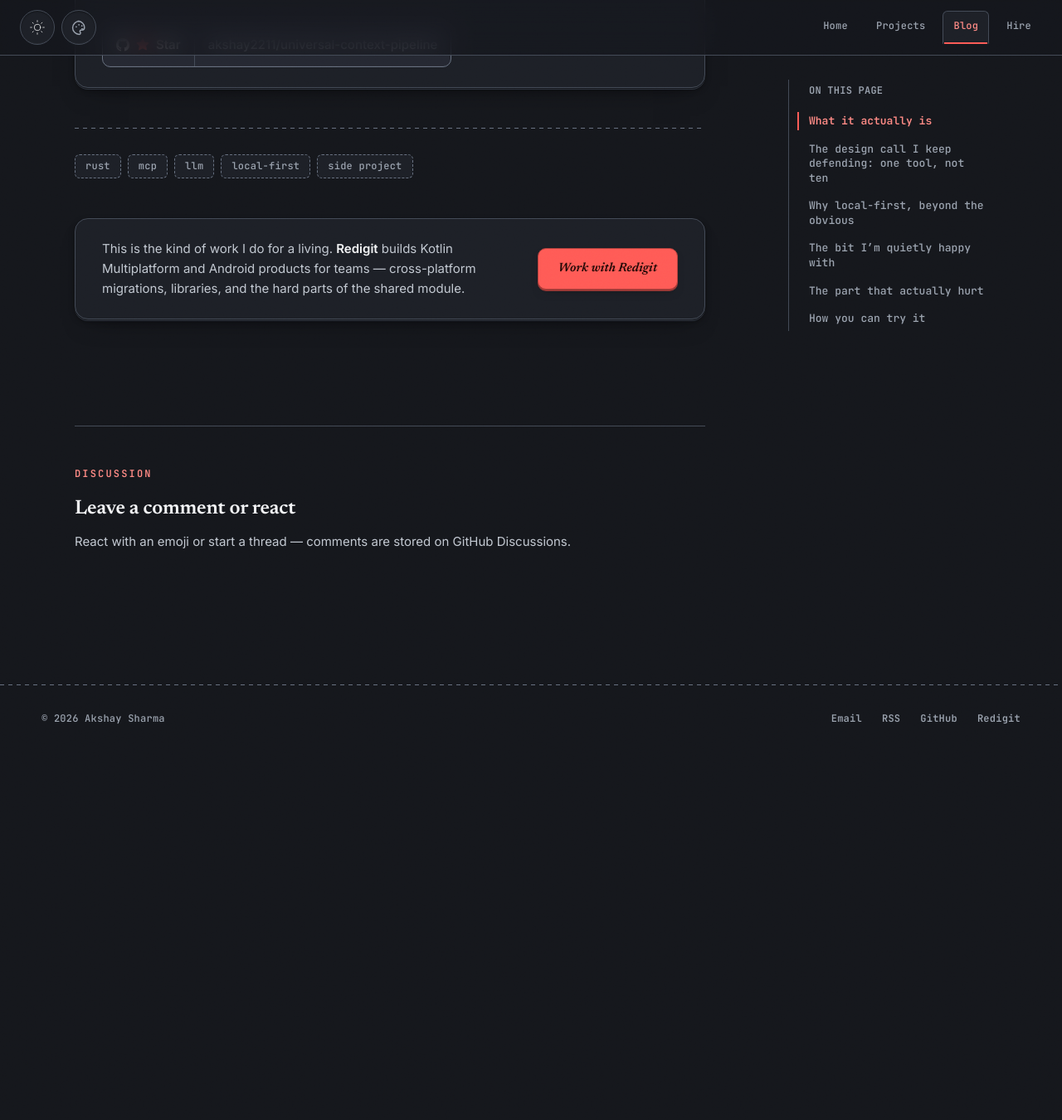
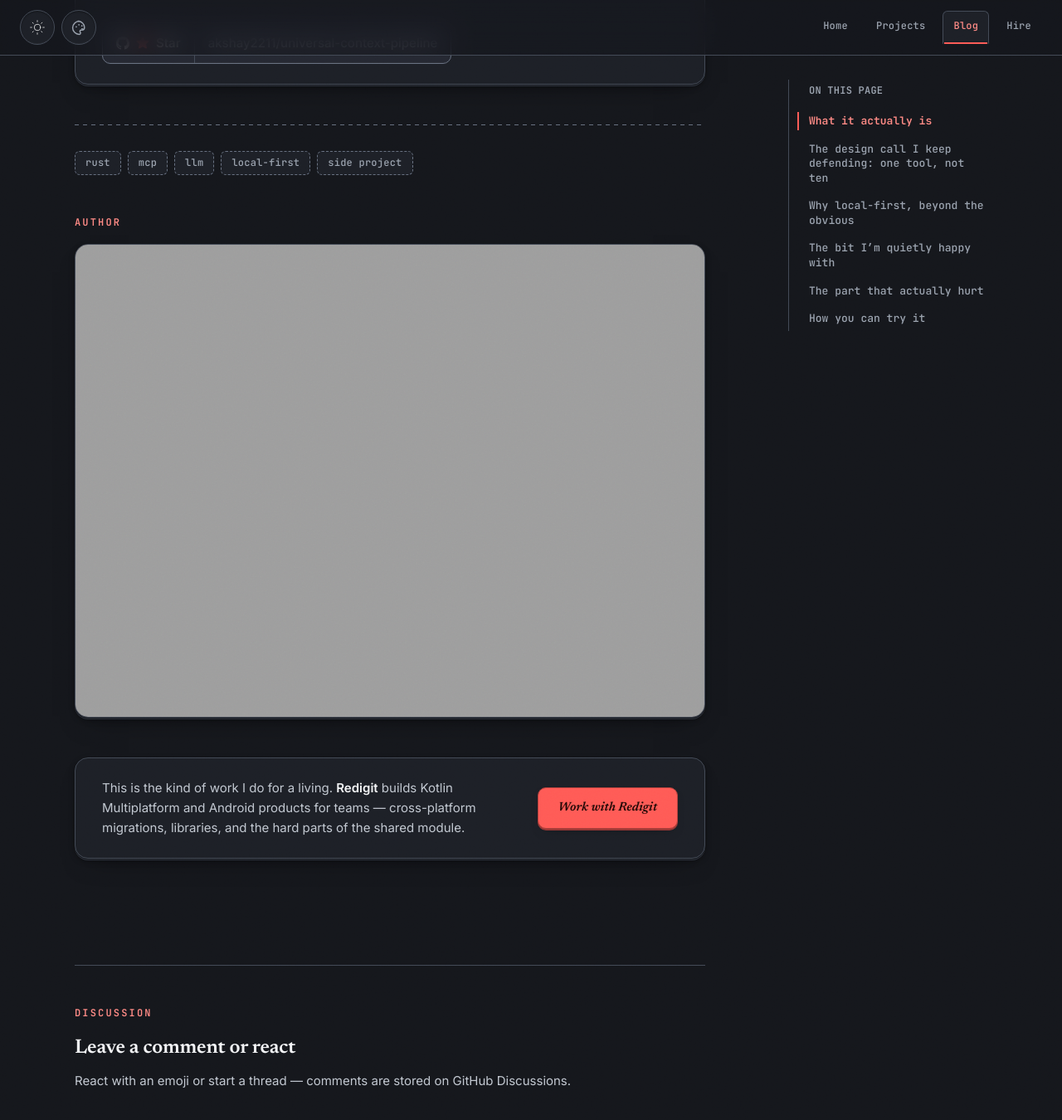
Before and after one commit to akshay2211/akshay2211.github.io, a Jekyll site: the page built from _posts/2026-06-28-ucp-local-mcp-for-claude.md, in a window 1280 px wide and 1400 px high, scrolled down 4856 px. Shown: the top 1350 px of the window at 83% size. Built offline with Jekyll 4.4.1, drawn with Linux system fonts in a browser that asks for light colours; comment, search, counter and statistics services are not loaded; before the commit the page ends 5765 px from its top, so only the background shows below that.

Commit message:
feat: author card on posts + frontmatter-driven repo star CTA
- Add an author footer below every post: eyebrow label plus the live
  statsvg_rs profile card, framed like the hero image and linked to GitHub
- Replace the hidden author meta with schema.org Person microdata
- Extract the hand-pasted repo star CTA into _includes/repo-star-cta.html,
  rendered automatically when a post sets 'repo:' in frontmatter
- Migrate UCP, statsvg_rs and DrawBox posts to the new frontmatter keys
  and add the CTA to the Foyer post

```diff
--- /dev/null
+++ b/_includes/repo-star-cta.html
@@ -0,0 +1,17 @@
+{% assign repo_name = page.repo | split: "/" | last %}
+<aside class="repo-star-cta">
+  <div class="repo-star-cta-text">
+    <p class="eyebrow">{{ page.repo_cta_eyebrow | default: "Found this useful?" }}</p>
+    {% if page.repo_cta %}{{ page.repo_cta | markdownify }}{% else %}
+    <p>If <strong>{{ repo_name }}</strong> ends up being useful to you, a star on GitHub is the easiest way to say thanks — and it helps other people discover it.</p>
+    {% endif %}
+  </div>
+  <a class="repo-star-button" href="https://github.com/{{ page.repo }}" target="_blank" rel="noopener" aria-label="Star {{ repo_name }} on GitHub">
+    <span class="repo-star-button-action">
+      <svg class="gh-icon" viewBox="0 0 16 16" aria-hidden="true"><path d="M8 0C3.58 0 0 3.58 0 8a8 8 0 0 0 5.47 7.59c.4.07.55-.17.55-.38 0-.19-.01-.82-.01-1.49-2.01.37-2.53-.49-2.69-.94-.09-.23-.48-.94-.82-1.13-.28-.15-.68-.52-.01-.53.63-.01 1.08.58 1.23.82.72 1.21 1.87.87 2.33.66.07-.52.28-.87.51-1.07-1.78-.2-3.64-.89-3.64-3.95 0-.87.31-1.59.82-2.15-.08-.2-.36-1.02.08-2.12 0 0 .67-.21 2.2.82.64-.18 1.32-.27 2-.27.68 0 1.36.09 2 .27 1.53-1.04 2.2-.82 2.2-.82.44 1.1.16 1.92.08 2.12.51.56.82 1.27.82 2.15 0 3.07-1.87 3.75-3.65 3.95.29.25.54.73.54 1.48 0 1.07-.01 1.93-.01 2.2 0 .21.15.46.55.38A8.013 8.013 0 0 0 16 8c0-4.42-3.58-8-8-8Z"/></svg>
+      <svg class="star-icon" viewBox="0 0 16 16" aria-hidden="true"><path d="M8 .25a.75.75 0 0 1 .673.418l1.882 3.815 4.21.612a.75.75 0 0 1 .416 1.279l-3.046 2.97.719 4.192a.75.75 0 0 1-1.088.791L8 12.347l-3.766 1.98a.75.75 0 0 1-1.088-.79l.72-4.194L.818 6.374a.75.75 0 0 1 .416-1.28l4.21-.611L7.327.668A.75.75 0 0 1 8 .25Z"/></svg>
+      Star
+    </span>
+    <span class="repo-star-button-repo">{{ page.repo }}</span>
+  </a>
+</aside>
--- a/_layouts/post.html
+++ b/_layouts/post.html
@@ -24,16 +24,23 @@ layout: default
         <div class="post-content" id="post-content" itemprop="articleBody">
             {{ content }}
         </div>
+        {% if page.repo %}{% include repo-star-cta.html %}{% endif %}
         {% if page.tags and page.tags.size > 0 %}
         <ul class="post-tags" aria-label="Topics">
             {% for tag in page.tags %}<li>{{ tag }}</li>{% endfor %}
         </ul>
         {% endif %}
+        <footer class="post-author" aria-label="About the author" itemprop="author" itemscope itemtype="https://schema.org/Person">
+            <p class="eyebrow">Author</p>
+            <meta itemprop="name" content="{{ page.author | default: site.author.name }}">
+            <a class="post-author-card" href="https://github.com/akshay2211" rel="author noopener" target="_blank" aria-label="{{ site.author.name }} on GitHub" itemprop="url">
+                <img src="https://ak1.io/statsvg_rs/profile.svg" alt="Live GitHub profile card for {{ site.author.name }} — stats, top languages and pinned repositories" loading="lazy" decoding="async">
+            </a>
+        </footer>
         <aside class="post-hire" aria-label="Work with Redigit">
             <p class="post-hire-text">This is the kind of work I do for a living. <strong>Redigit</strong> builds Kotlin Multiplatform and Android products for teams — cross-platform migrations, libraries, and the hard parts of the shared module.</p>
             <a class="post-hire-cta" href="{{ '/hire/' | relative_url }}">Work with Redigit</a>
         </aside>
-        <meta itemprop="author" content="{{ page.author | default: site.author.name }}">
         <meta itemprop="dateModified" content="{{ page.last_modified_at | default: page.date | date_to_xmlschema }}">
     </article>
     <aside class="post-toc" aria-label="On this page">
--- a/_posts/2026-06-28-ucp-local-mcp-for-claude.md
+++ b/_posts/2026-06-28-ucp-local-mcp-for-claude.md
@@ -99,18 +101,3 @@ Restart Claude Desktop. Ask it something grounded in your indexed folders. The r
 If you want the conversation-memory unlock too, export your Claude history from `claude.ai/settings/data-privacy-controls` and run `ucp-local ingest-conversations ~/Downloads/claude-export/conversations.json`. Every future Claude session now has access to every past one. That, more than anything else UCP does, is the part I didn't realise I wanted until I had it.
 
 The full README, MCP configs for Cursor and LM Studio, and the positioning doc are all on [GitHub](https://github.com/akshay2211/universal-context-pipeline). v0.1 is on [crates.io](https://crates.io/crates/ucp-local) as `ucp-local`.
-
-<aside class="repo-star-cta">
-  <div class="repo-star-cta-text">
-    <p class="eyebrow">Found this useful?</p>
-    <p>If <strong>UCP</strong> ends up grounding your Claude or Cursor sessions, a star on GitHub is the easiest way to say thanks — and it helps other folks in privacy-sensitive workflows find it.</p>
-  </div>
-  <a class="repo-star-button" href="https://github.com/akshay2211/universal-context-pipeline" target="_blank" rel="noopener" aria-label="Star universal-context-pipeline on GitHub">
-    <span class="repo-star-button-action">
-      <svg class="gh-icon" viewBox="0 0 16 16" aria-hidden="true"><path d="M8 0C3.58 0 0 3.58 0 8a8 8 0 0 0 5.47 7.59c.4.07.55-.17.55-.38 0-.19-.01-.82-.01-1.49-2.01.37-2.53-.49-2.69-.94-.09-.23-.48-.94-.82-1.13-.28-.15-.68-.52-.01-.53.63-.01 1.08.58 1.23.82.72 1.21 1.87.87 2.33.66.07-.52.28-.87.51-1.07-1.78-.2-3.64-.89-3.64-3.95 0-.87.31-1.59.82-2.15-.08-.2-.36-1.02.08-2.12 0 0 .67-.21 2.2.82.64-.18 1.32-.27 2-.27.68 0 1.36.09 2 .27 1.53-1.04 2.2-.82 2.2-.82.44 1.1.16 1.92.08 2.12.51.56.82 1.27.82 2.15 0 3.07-1.87 3.75-3.65 3.95.29.25.54.73.54 1.48 0 1.07-.01 1.93-.01 2.2 0 .21.15.46.55.38A8.013 8.013 0 0 0 16 8c0-4.42-3.58-8-8-8Z"/></svg>
-      <svg class="star-icon" viewBox="0 0 16 16" aria-hidden="true"><path d="M8 .25a.75.75 0 0 1 .673.418l1.882 3.815 4.21.612a.75.75 0 0 1 .416 1.279l-3.046 2.97.719 4.192a.75.75 0 0 1-1.088.791L8 12.347l-3.766 1.98a.75.75 0 0 1-1.088-.79l.72-4.194L.818 6.374a.75.75 0 0 1 .416-1.28l4.21-.611L7.327.668A.75.75 0 0 1 8 .25Z"/></svg>
-      Star
-    </span>
-    <span class="repo-star-button-repo">akshay2211/universal-context-pipeline</span>
-  </a>
-</aside>
--- a/css/style.css
+++ b/css/style.css
@@ -1311,6 +1311,20 @@ html[data-theme-transition]::view-transition-new(root){
 .hire-cta:hover{transform:translateY(-1px)}
 .hire-cta:active{transform:translateY(1px);box-shadow:0 0 0 color-mix(in srgb,var(--accent) 60%,black),inset 0 2px 4px rgba(0,0,0,.35)}
 
+/* Author card — mirrors the hero image frame */
+.post-author{margin:var(--space-7) 0 0}
+.post-author-card{display:block;line-height:0}
+.post-author-card img{
+    width:100%;
+    height:auto;
+    background:var(--card-hover);
+    border:1px solid var(--line);
+    border-radius:var(--radius-lg);
+    box-shadow:var(--shadow-paper);
+    transition:transform var(--dur-fast) var(--ease-out);
+}
+.post-author-card:hover img{transform:translateY(-2px)}
+
 /* End-of-post CTA */
 .post-hire{
     margin:var(--space-7) 0 0;
```
Also changed, not shown: other parts of _posts/2026-06-28-ucp-local-mcp-for-claude.md (+2 -0 lines), _posts/2026-06-22-statsvg-rs-github-stats-cards.md (+2 -15 lines), _posts/2026-06-23-drawbox-goes-multiplatform.md (+3 -15 lines), _posts/2026-11-25-foyer-quiet-launcher-offline-assistant.md (+2 -0 lines).
